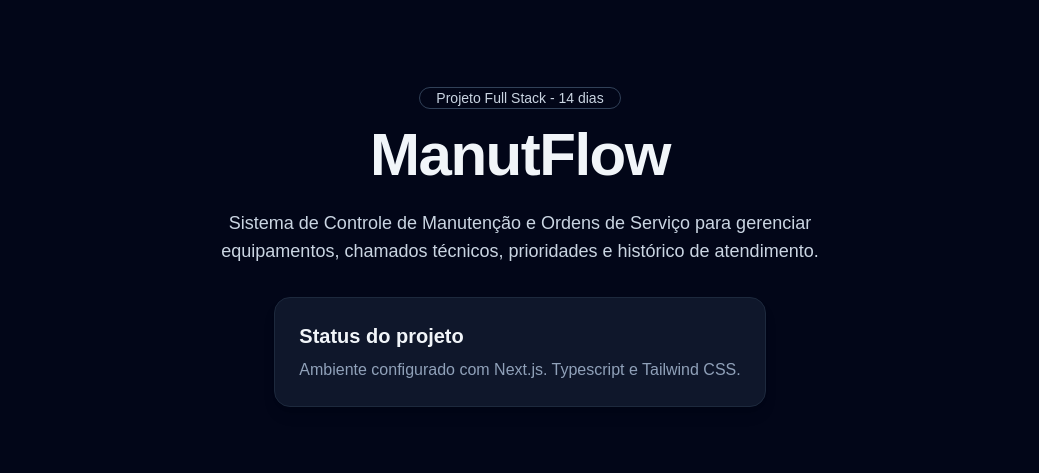
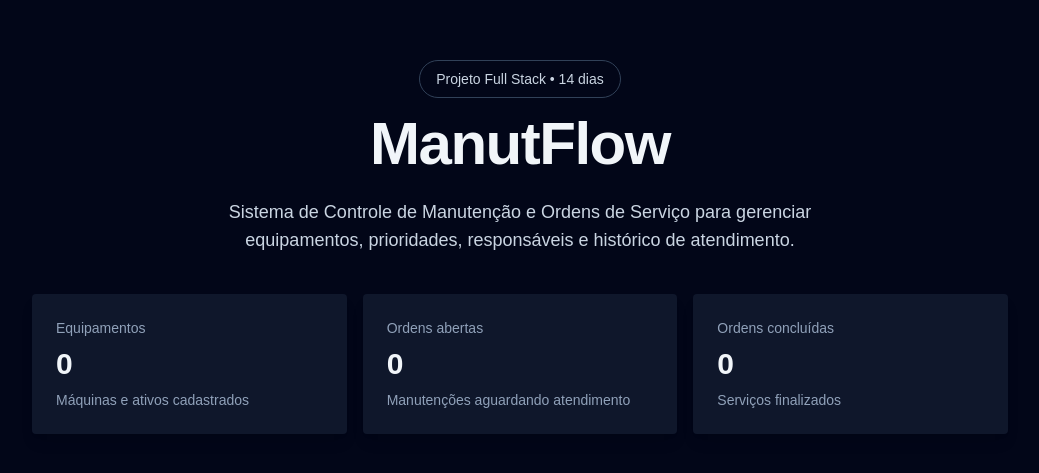
Before and after one commit to tharcio09/manutflow, a Next.js app: page / in a window 1280 px wide. Shown: the part 153-626 px from the top of the page, without its empty margins (120-1159 px from the left). Built offline with nearby package versions, Linux system fonts and the light colour scheme.

Commit message:
feat: adiciona estrutura inicial e cards de status

```diff
--- a/src/app/page.tsx
+++ b/src/app/page.tsx
@@ -1,29 +1,43 @@
-import Image from "next/image";
+import { StatusCard } from "@/components/ui/status-card";
 
 export default function Home() {
   return (
     <main className="min-h-screen bg-slate-950 text-slate-100">
-      <section className="mx-auto flex min-h-screen max-w-5xl flex-col items-center justify-center px-6 text-center">
-        <p className="mb-4 rounded-full border border-slate-700 px-4 text-sm text-slate-300">
-          Projeto Full Stack - 14 dias
+      <section className="mx-auto flex min-h-screen max-w-5xl flex-col justify-center px-6 py-12">
+        <div className="text-center">
+          <p className="mb-4 inline-flex rounded-full border border-slate-700 px-4 py-2 text-sm text-slate-300">
+            Projeto Full Stack • 14 dias
           </p>
 
           <h1 className="text-4xl font-bold tracking-tight sm:text-6xl">
             ManutFlow
           </h1>
 
-        <p className="mt-6 max-w-2xl text-lg text-slate-300">
-          Sistema de Controle de Manutenção e Ordens de Serviço para gerenciar
-          equipamentos, chamados técnicos, prioridades e histórico de
+          <p className="mx-auto mt-6 max-w-2xl text-lg text-slate-300">
+            Sistema de Controle de Manutenção e Ordens de Serviço para
+            gerenciar equipamentos, prioridades, responsáveis e histórico de
             atendimento.
           </p>
+        </div>
 
-        <div className="mt-8 rounded-2xl border border-slate-800 bg-slate-900 p-6 text-left shadow-lg">
-          <h2 className="text-xl font-semibold">Status do projeto</h2>
+        <div className="mt-10 grid gap-4 sm:grid-cols-3">
+          <StatusCard
+            title="Equipamentos"
+            value="0"
+            description="Máquinas e ativos cadastrados"
+          />
 
-          <p className="mt-2 text-slate-400">
-            Ambiente configurado com Next.js. Typescript e Tailwind CSS.
-          </p>
+          <StatusCard
+            title="Ordens abertas"
+            value="0"
+            description="Manutenções aguardando atendimento"
+          />
+
+          <StatusCard
+            title="Ordens concluídas"
+            value="0"
+            description="Serviços finalizados"
+          />
         </div>
       </section>
     </main>
--- /dev/null
+++ b/src/components/ui/status-card.tsx
@@ -0,0 +1,19 @@
+type StatusCardProps = {
+    title: string;
+    value: string;
+    description: string;
+};
+
+export function StatusCard({ title, value, description }: StatusCardProps) {
+    return (
+        <div className="rounded 2xl border-slate-800 bg-slate-900 p-6 shadow-lg">
+            <p className="text-sm text-slate-400">{title}</p>
+
+            <strong className="mt-2 block text-3xl font-bold text-slate-100">
+                {value}
+            </strong>
+
+            <p className="mt-2 text-sm text-slate-400">{description}</p>
+        </div>
+    );
+}
```
Lines whose indentation alone changed are shown as unchanged.
